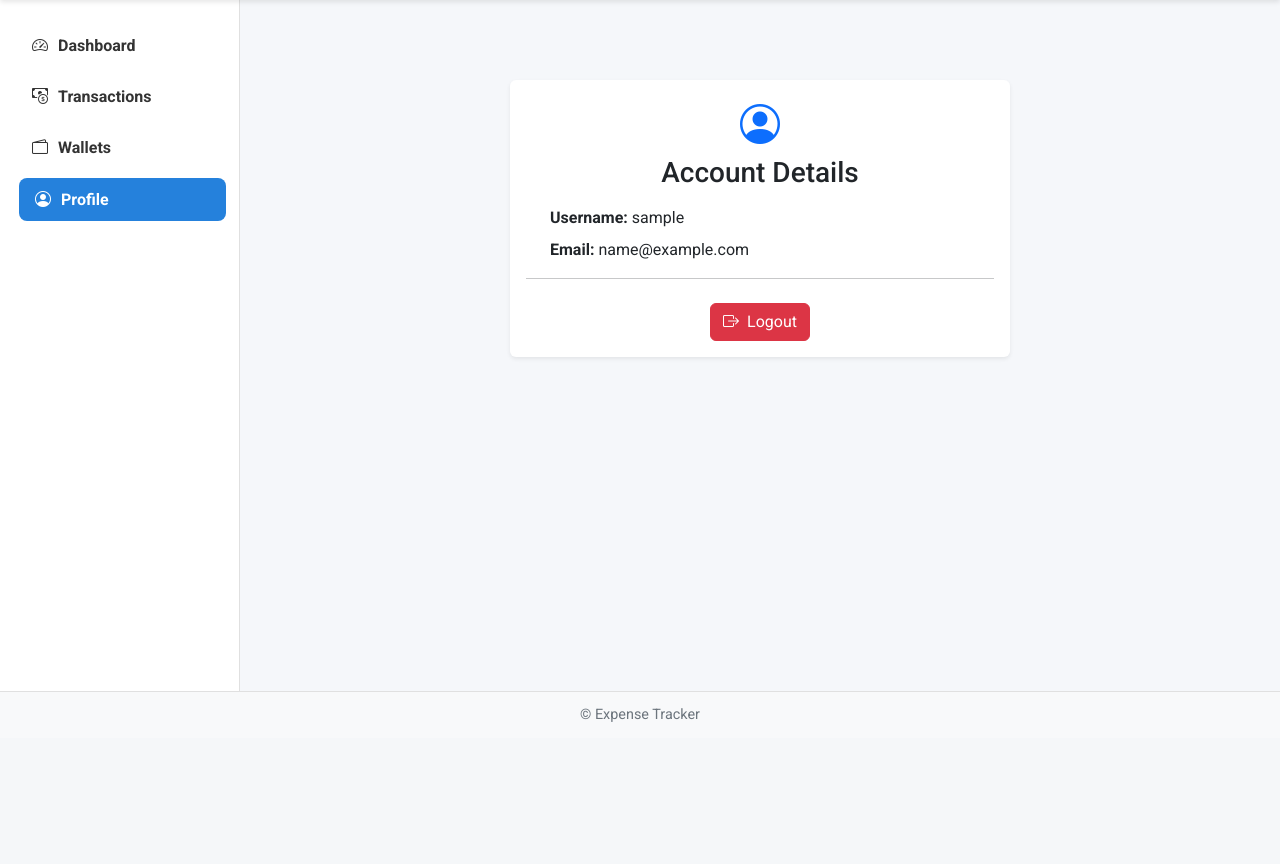
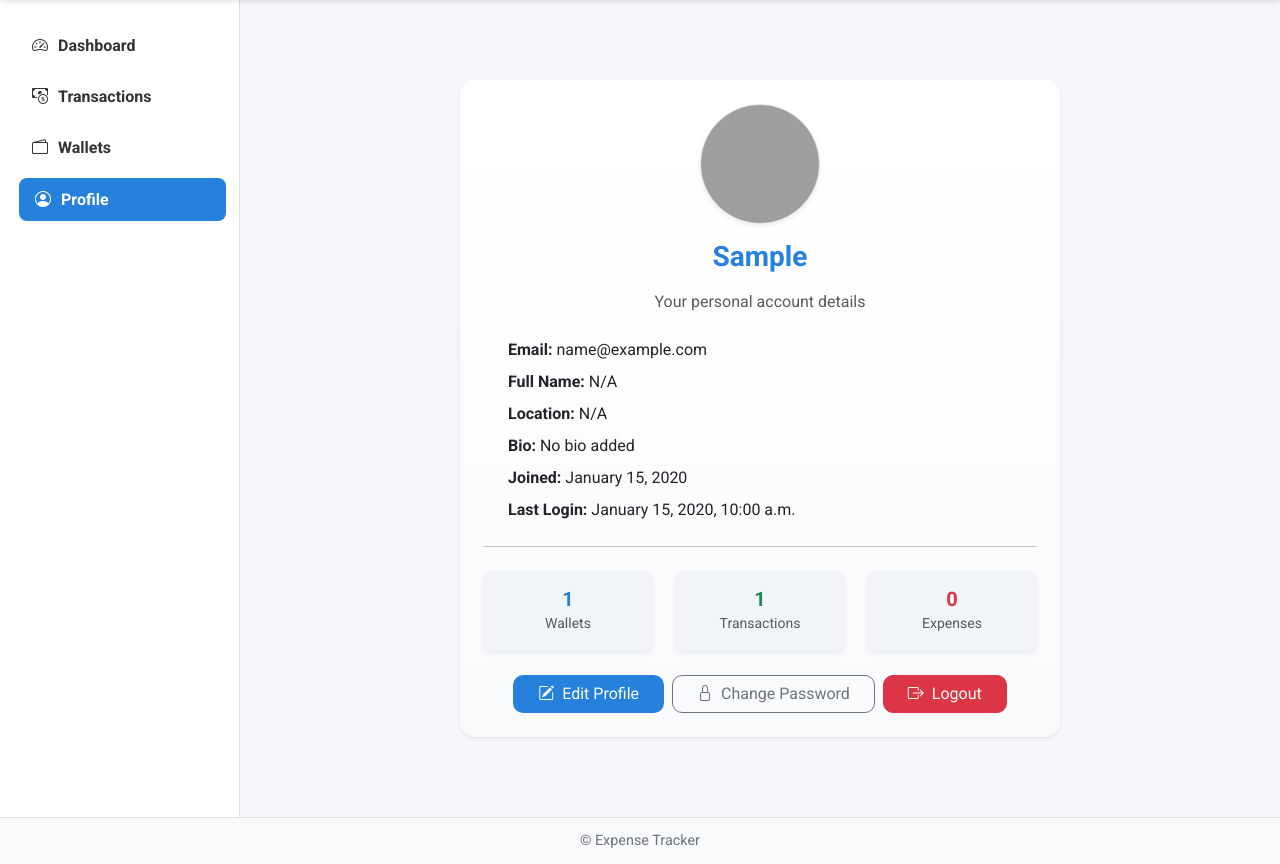
Before and after one commit to Ahmedarain111/ExpenseTracker, a Django app: page /accounts/profile/ in a window 1280 px wide. Shown: the part 62-926 px from the top of the page. Before the commit the page ends 784 px from the top, so only its background shows below. Run offline with Django 5.2, Linux system fonts and the light colour scheme; a user stored in the database is signed in; tables that the repository leaves empty hold one stand-in row (values such as "Sample post"); some libraries are stand-ins or nearby versions; grey boxes are pictures that could not be loaded.

Commit message:
Add more info on Profile page

```diff
--- a/accounts/templates/accounts/profile.html
+++ b/accounts/templates/accounts/profile.html
@@ -1,25 +1,98 @@
 {% extends "base.html" %}
+{% load static %}
 
-{% block title %} Profile {% endblock title %}
+{% block title %}Profile{% endblock title %}
 
 {% block content %}
- <div class="container py-5">
-        <div class="card shadow-sm border-0 mx-auto" style="max-width: 500px;">
-            <div class="card-body text-center">
-            <i class="bi bi-person-circle fs-1 text-primary mb-3"></i>
-            <h3 class="mb-3">Account Details</h3>
+<div class="container py-5">
+    <div class="card shadow-sm border-0 mx-auto" style="max-width: 600px; border-radius: 16px;">
+        <div class="card-body text-center p-4">
+
+            <img src="{{ user.userprofile.image.url|default:'https://cdn-icons-png.flaticon.com/512/149/149071.png' }}"
+                alt="Profile Picture"
+                class="rounded-circle border shadow-sm mb-3"
+                width="120" height="120"
+                onerror="this.src='https://cdn-icons-png.flaticon.com/512/149/149071.png'">
+
+            <h3 class="fw-bold mb-3" style="color: #2581DC;">{{ user.username|capfirst }}</h3>
+            <p class="text-muted mb-4">Your personal account details</p>
 
             <div class="text-start px-4">
-                <p class="mb-2"><strong>Username:</strong> {{ user.username }} </p>
-                <p class="mb-2"><strong>Email:</strong> {{ user.email }} </p>
+                <p class="mb-2"><strong>Email:</strong> {{ user.email|default:"N/A" }}</p>
+                <p class="mb-2"><strong>Full Name:</strong> {{ user.userprofile.full_name|default:"N/A" }}</p>
+                <p class="mb-2"><strong>Location:</strong> {{ user.userprofile.location|default:"N/A" }}</p>
+                <p class="mb-2"><strong>Bio:</strong> {{ user.userprofile.bio|default:"No bio added" }}</p>
+                <p class="mb-2"><strong>Joined:</strong> {{ user.date_joined|date:"F j, Y" }}</p>
+                <p class="mb-2"><strong>Last Login:</strong> {{ user.last_login|date:"F j, Y, g:i a" }}</p>
             </div>
 
-            <hr>
+            <hr class="my-4">
 
-            <a href="/accounts/logout/" class="btn btn-danger mt-2">
-                <i class="bi bi-box-arrow-right me-1"></i> Logout
-            </a>
+            <!-- Stats -->
+            <div class="row text-center mb-4">
+                <div class="col">
+                    <div class="p-3 bg-light rounded shadow-sm">
+                        <h5 class="fw-bold mb-0" style="color: #2581DC;">{{ total_wallets|default:"0" }}</h5>
+                        <small class="text-muted">Wallets</small>
+                    </div>
+                </div>
+                <div class="col">
+                    <div class="p-3 bg-light rounded shadow-sm">
+                        <h5 class="fw-bold text-success mb-0">{{ total_transactions|default:"0" }}</h5>
+                        <small class="text-muted">Transactions</small>
+                    </div>
+                </div>
+                <div class="col">
+                    <div class="p-3 bg-light rounded shadow-sm">
+                        <h5 class="fw-bold text-danger mb-0">{{ total_expenses|default:"0" }}</h5>
+                        <small class="text-muted">Expenses</small>
+                    </div>
+                </div>
+            </div>
+
+
+            <div class="d-flex justify-content-center flex-wrap gap-2">
+                <a href="#" class="btn px-4" style="background-color: #2581DC; color: white;">
+                    <i class="bi bi-pencil-square me-1"></i> Edit Profile
+                </a>
+                <a href="#" class="btn btn-outline-secondary px-4">
+                    <i class="bi bi-lock me-1"></i> Change Password
+                </a>
+                <a href="{% url 'accounts:logout' %}" class="btn btn-danger px-4">
+                    <i class="bi bi-box-arrow-right me-1"></i> Logout
+                </a>
             </div>
         </div>
     </div>
+</div>
+
+<style>
+    .card-body {
+        background: linear-gradient(180deg, #ffffff 0%, #f9fafb 100%);
+        border-radius: 16px;
+    }
+
+    .btn {
+        border-radius: 10px;
+        transition: all 0.3s ease;
+    }
+
+    .btn:hover {
+        transform: translateY(-2px);
+        box-shadow: 0 4px 10px rgba(0, 0, 0, 0.15);
+    }
+
+    .bg-light {
+        background-color: #f1f5f9 !important;
+    }
+
+    @media (max-width: 576px) {
+        .card-body {
+            padding: 1.5rem !important;
+        }
+        .row .col {
+            margin-bottom: 1rem;
+        }
+    }
+</style>
 {% endblock content %}
--- a/accounts/views.py
+++ b/accounts/views.py
@@ -3,6 +3,7 @@ from django.contrib.auth import login, authenticate, logout
 from django.contrib.auth.decorators import login_required
 from .forms import SignupForm, LoginForm
 from .models import Profile
+from expenses.models import Wallet, Transaction
 
 def signup_view(request):
     if request.method == "POST":
@@ -32,5 +33,14 @@ def logout_view(request):
     logout(request)
     return redirect("accounts:login")
 
+@login_required
 def profile_view(request):
-    return render(request, "accounts/profile.html", {"user": request.user})
+    total_wallets = Wallet.objects.count()
+    total_transactions = Transaction.objects.count()
+    total_expenses = Transaction.objects.filter(category__type="expense").count()
+
+    return render(request, "accounts/profile.html", {
+        "total_wallets": total_wallets,
+        "total_transactions": total_transactions,
+        "total_expenses": total_expenses,
+    })
```
